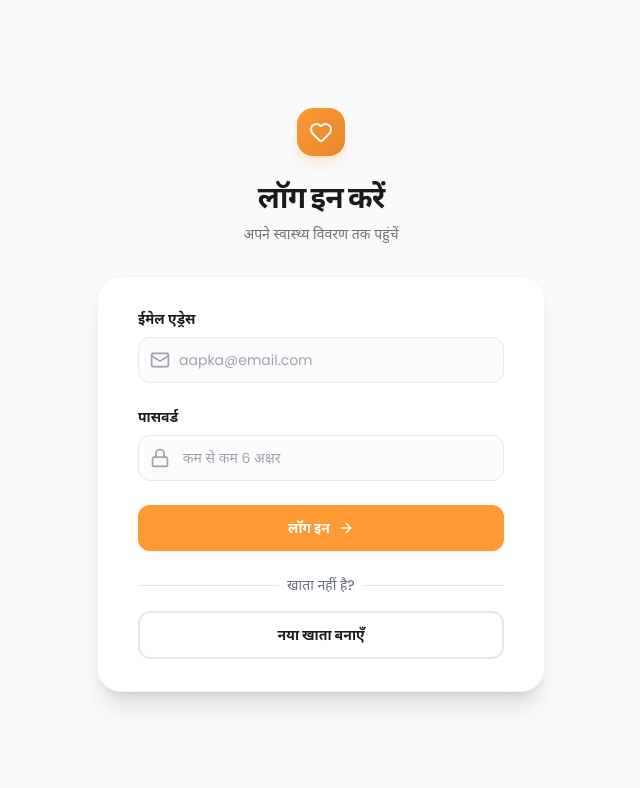
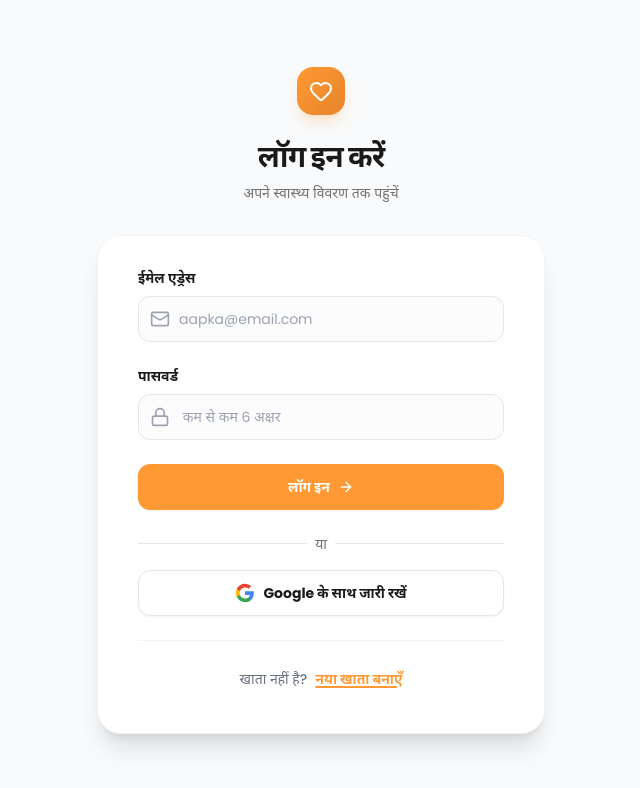
Before and after one commit to vatsShashwat07/Healthsathi, a Next.js app: page /login in a window 1280 px wide. Shown: the top 788 px of the page, without its empty margins (319-959 px from the left). Built offline with nearby package versions, Linux system fonts and the light colour scheme; no server answers.

Commit message:
feat: add google oauth provider integration

```diff
--- /dev/null
+++ b/src/app/api/auth/callback/route.ts
@@ -0,0 +1,23 @@
+import { NextResponse } from 'next/server';
+import { createClient } from '@/utils/supabase/server';
+
+export async function GET(request: Request) {
+    const requestUrl = new URL(request.url);
+    const code = requestUrl.searchParams.get('code');
+    const next = requestUrl.searchParams.get('next') ?? '/dashboard';
+
+    if (code) {
+        const supabase = createClient();
+        const { error } = await supabase.auth.exchangeCodeForSession(code);
+
+        if (!error) {
+            // Forward back to Next.js route
+            return NextResponse.redirect(new URL(next, request.url));
+        } else {
+            console.error("OAuth Callback Error:", error.message);
+        }
+    }
+
+    // Return the user to the login page manually if OAuth setup is broken or denied
+    return NextResponse.redirect(new URL('/login?error=Google-Auth-Failed', request.url));
+}
--- a/src/app/login/page.tsx
+++ b/src/app/login/page.tsx
@@ -16,6 +16,20 @@ export default function LoginPage() {
     const router = useRouter();
     const supabase = createClient();
     const { isHindi } = useLanguage();
+
+    const handleGoogleSignIn = async () => {
+        try {
+            const { error } = await supabase.auth.signInWithOAuth({
+                provider: 'google',
+                options: {
+                    redirectTo: `${window.location.origin}/api/auth/callback`,
+                },
+            });
+            if (error) throw error;
+        } catch (error: Error | any) {
+            setError(error.message || (isHindi ? "Google लॉगिन में त्रुटि" : "Google login error"));
+        }
+    };
 
     const handleAuth = async (e: React.FormEvent) => {
         e.preventDefault();
@@ -141,20 +155,39 @@ export default function LoginPage() {
                             </div>
                             <div className="relative flex justify-center text-sm">
                                 <span className="px-2 bg-white text-gray-500 font-medium">
-                                    {isSignUp
-                                        ? (isHindi ? "पहले से खाता है?" : "Already have an account?")
-                                        : (isHindi ? "खाता नहीं है?" : "Don't have an account?")}
+                                    {isHindi ? "या" : "Or"}
                                 </span>
                             </div>
                         </div>
 
                         <button
+                            type="button"
+                            onClick={handleGoogleSignIn}
+                            className="w-full mt-4 flex justify-center items-center gap-2 py-3 px-4 border border-sage-200 rounded-xl shadow-sm text-sm font-bold text-ink-900 bg-white hover:bg-sage-50 focus:outline-none transition-all"
+                        >
+                            <svg className="w-5 h-5" viewBox="0 0 24 24">
+                                <path d="M22.56 12.25c0-.78-.07-1.53-.2-2.25H12v4.26h5.92c-.26 1.37-1.04 2.53-2.21 3.31v2.77h3.57c2.08-1.92 3.28-4.74 3.28-8.09z" fill="#4285F4" />
+                                <path d="M12 23c2.97 0 5.46-.98 7.28-2.66l-3.57-2.77c-.98.66-2.23 1.06-3.71 1.06-2.86 0-5.29-1.93-6.16-4.53H2.18v2.84C3.99 20.53 7.7 23 12 23z" fill="#34A853" />
+                                <path d="M5.84 14.09c-.22-.66-.35-1.36-.35-2.09s.13-1.43.35-2.09V7.07H2.18C1.43 8.55 1 10.22 1 12s.43 3.45 1.18 4.93l2.85-2.22.81-.62z" fill="#FBBC05" />
+                                <path d="M12 5.38c1.62 0 3.06.56 4.21 1.64l3.15-3.15C17.45 2.09 14.97 1 12 1 7.7 1 3.99 3.47 2.18 7.07l3.66 2.84c.87-2.6 3.3-4.53 6.16-4.53z" fill="#EA4335" />
+                            </svg>
+                            {isHindi ? "Google के साथ जारी रखें" : "Continue with Google"}
+                        </button>
+                    </div>
+
+                    <div className="mt-6 pt-4 border-t border-sage-100 text-center">
+                        <span className="text-sm text-gray-500 font-medium mr-2">
+                            {isSignUp
+                                ? (isHindi ? "पहले से खाता है?" : "Already have an account?")
+                                : (isHindi ? "खाता नहीं है?" : "Don't have an account?")}
+                        </span>
+                        <button
                             onClick={() => { setIsSignUp(!isSignUp); setError(null); }}
-                            className="w-full mt-4 flex justify-center py-3 px-4 border-2 border-sage-200 rounded-xl text-sm font-bold text-ink-900 bg-white hover:bg-sage-50 transition-all"
+                            className="text-sm font-bold text-primary hover:text-primary-700 transition-all underline decoration-2 underline-offset-2"
                         >
                             {isSignUp
-                                ? (isHindi ? "लॉग इन करें" : "Sign in instead")
-                                : (isHindi ? "नया खाता बनाएँ" : "Create an account")}
+                                ? (isHindi ? "लॉग इन करें" : "Sign in here")
+                                : (isHindi ? "नया खाता बनाएँ" : "Create one now")}
                         </button>
                     </div>
                 </div>
```
Also changed, not shown: public/sw.js (+1 -1 lines).
